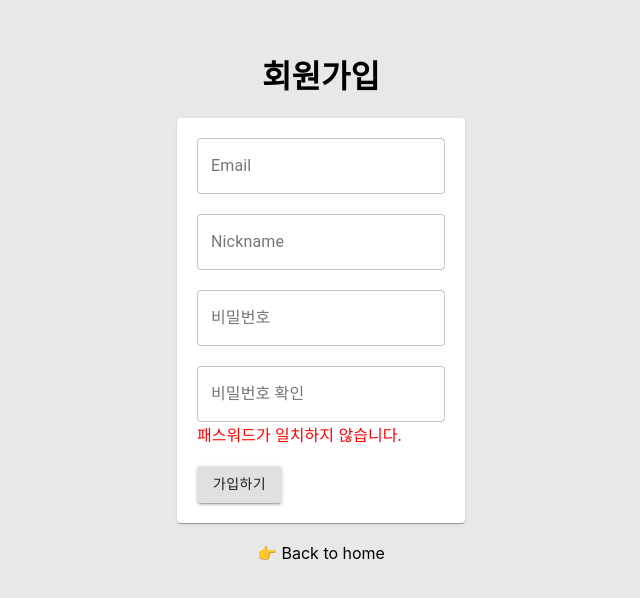
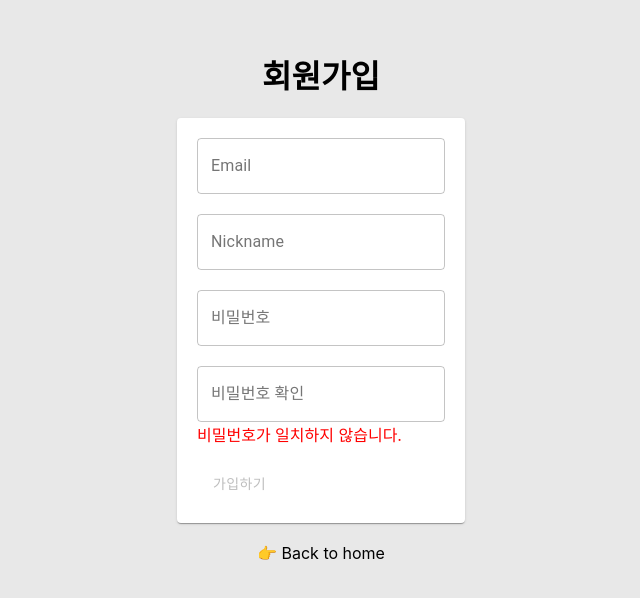
Before and after one commit to DSCHUFS/idea-bank, a React (Create React App) app in the folder fronted/: page /signup in a window 1280 px wide. Shown: the part 104-702 px from the top of the page, without its empty margins (319-959 px from the left). Built offline with nearby package versions, Linux system fonts and the light colour scheme; a web font is replaced by a local one.

Commit message:
fix: signup options

```diff
--- a/fronted/src/pages/SignupPage.js
+++ b/fronted/src/pages/SignupPage.js
@@ -170,12 +170,12 @@ export default function SignupPage() {
           />
         </div>
         <InvalidPassword>
-          {isValidPassword ? null : "패스워드가 일치하지 않습니다."}
+          {isValidPassword ? null : "비밀번호가 일치하지 않습니다."}
         </InvalidPassword>
         <InvalidPassword>
           {isKorean ? (
             <div>
-              패스워드에 한글이 포함되었습니다.
+              비밀번호에 한글이 포함되었습니다.
               <br />
               영문으로 입력해주세요.
             </div>
@@ -183,7 +183,10 @@ export default function SignupPage() {
         </InvalidPassword>
         <br />
         <div>
-          <Button variant="contained" onClick={handleSubmit}>
+          <Button
+            variant={isKorean || !isValidPassword ? "disabled" : "contained"}
+            onClick={isKorean || !isValidPassword ? null : handleSubmit}
+          >
             가입하기
           </Button>
         </div>
```
